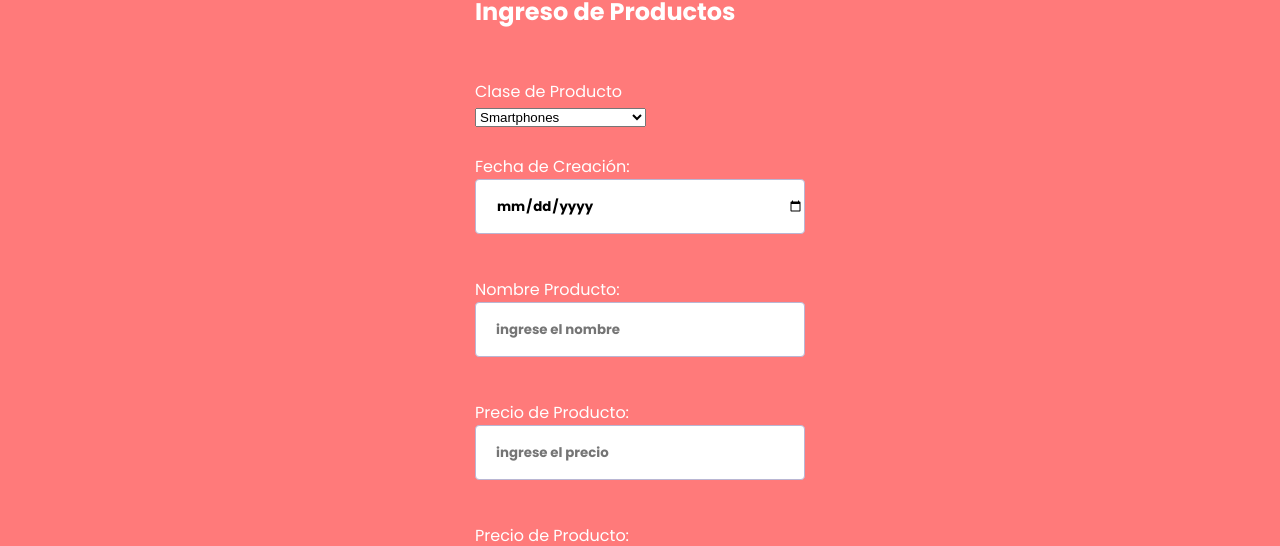
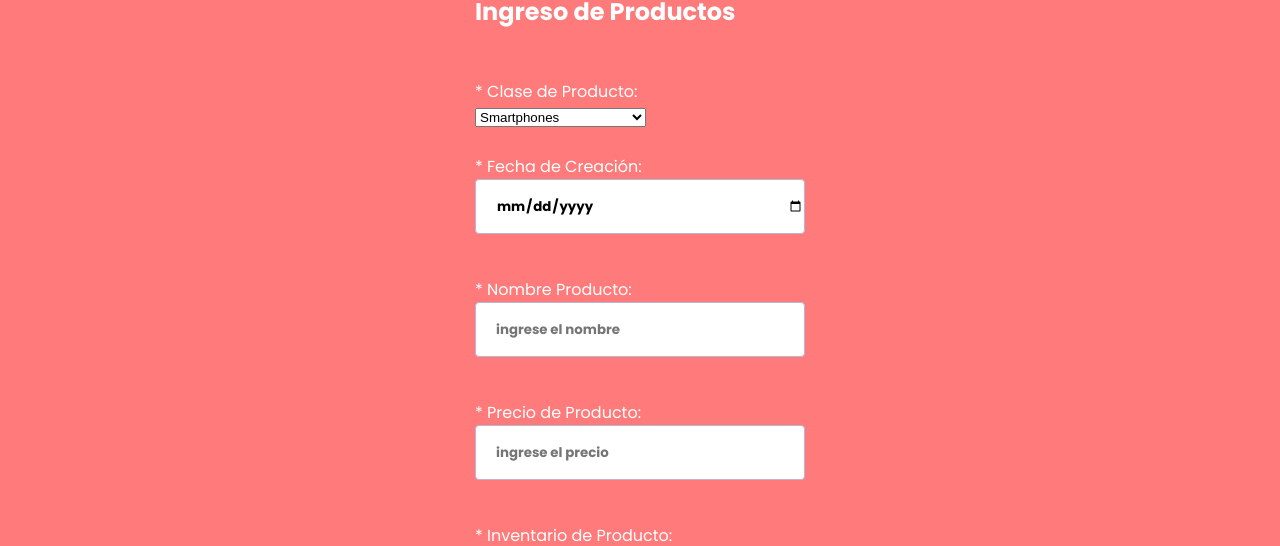
Before and after one commit to JohanIUDigital/ActividadFinalIUDigital, a plain HTML site: page newProduct.html in a window 1280 px wide. Shown: the part 232-778 px from the top of the page. Drawn offline with Linux system fonts and the light colour scheme.

```diff
--- a/newProduct.html
+++ b/newProduct.html
@@ -27,7 +27,7 @@
         <section class="form-formulario">
           <br/>
           <br/>
-          <label>Clase de Producto</label>
+          <label>* Clase de Producto: </label>
           <br/>
           <select>
             <option value="Smartphones">Smartphones</option>
@@ -38,11 +38,11 @@
             <option value="Auriculares">Auriculares inalámbricos</option>
             <option value="Drones">Drones</option></select
           ><br /><br />
-          <label>Fecha de Creación:</label>
+          <label>* Fecha de Creación:</label>
           <input type="date" name="txtFechaP" required="true" /><br /><br />
 
 
-          <label>Nombre Producto: </label>
+          <label>* Nombre Producto: </label>
           <input
             type="text"
             name="txtNombreP"
@@ -50,7 +50,7 @@
             placeholder="ingrese el nombre"
           /><br /><br />
 
-          <label>Precio de Producto: </label>
+          <label>* Precio de Producto: </label>
           <input
             type="number"
             name="txtPrecioP"
@@ -58,7 +58,7 @@
             placeholder="ingrese el precio"
           /><br /><br />
 
-          <label>Precio de Producto: </label>
+          <label>* Inventario de Producto: </label>
           <input
             type="number"
             name="txtInventarioP"
```
